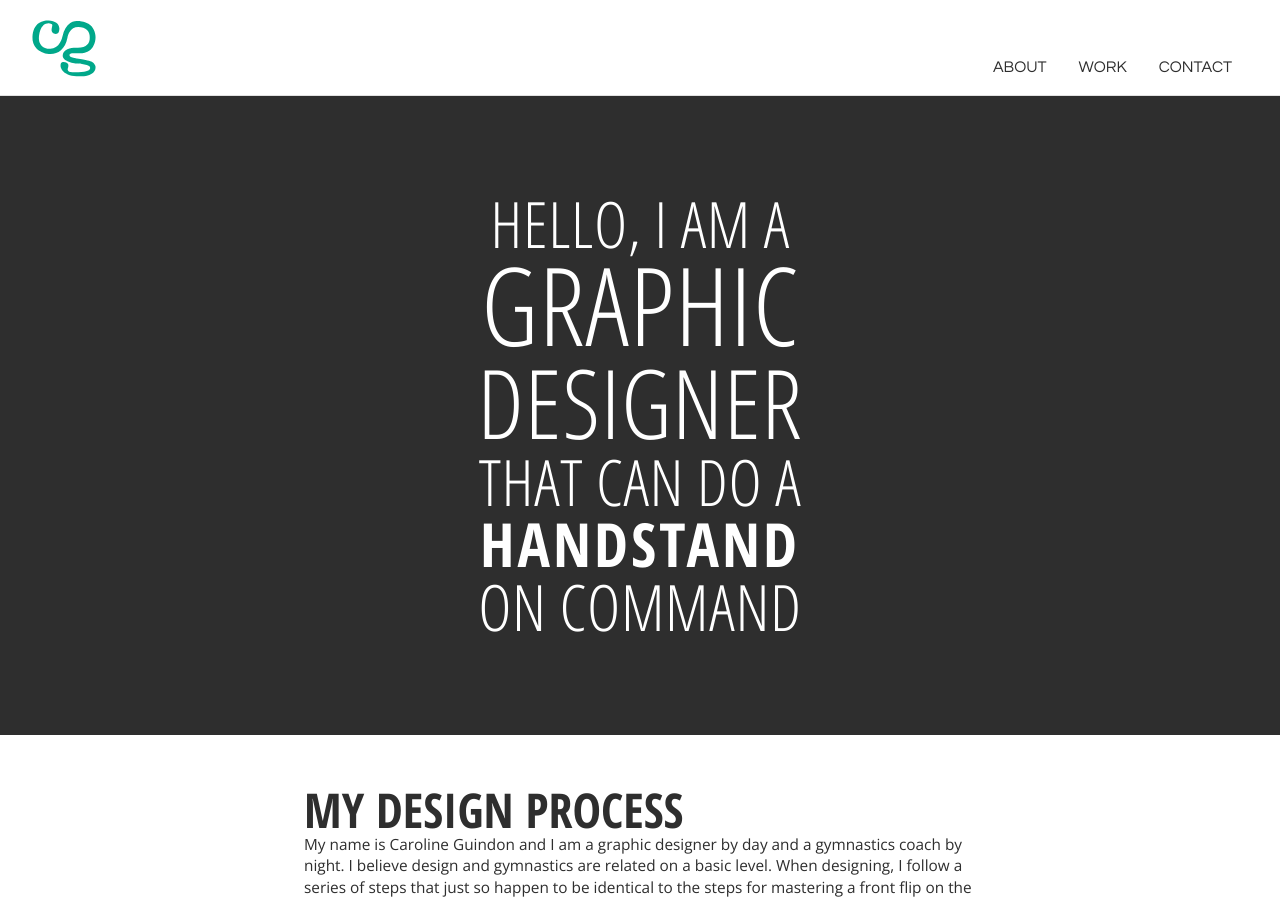
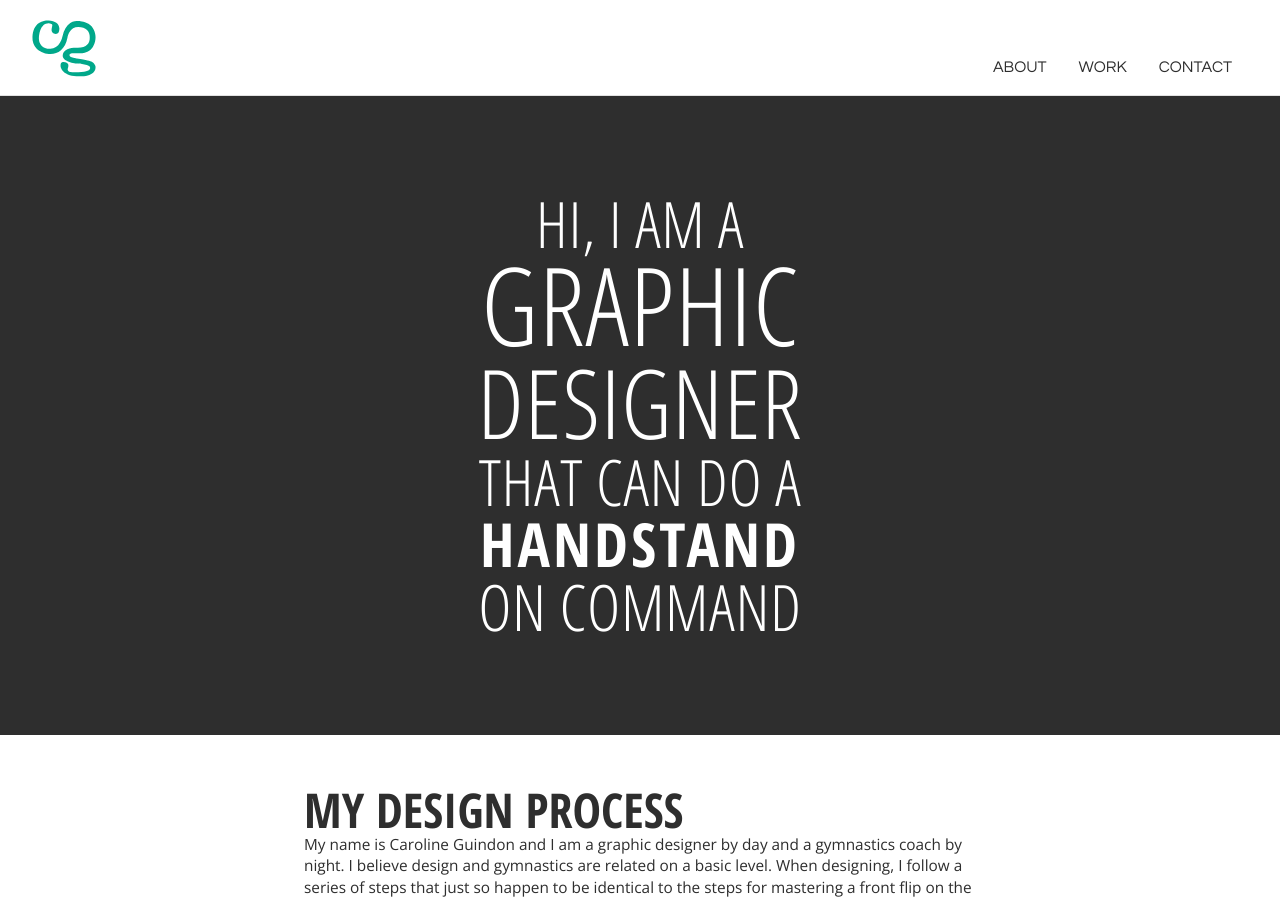
Before and after one commit to CGuindon/cgdesigned, a Jekyll site: the page built from index.html, in a window 1280 px wide and 900 px high. Built offline with Jekyll 4.4.1, drawn with Linux system fonts in a browser that asks for light colours.

Commit message:
Testing Commit
Changed Hello to Hi

```diff
--- a/index.html
+++ b/index.html
@@ -7,7 +7,7 @@ layout: default
 
 	<div class="unit unit-xs-1 unit-s-1 unit-m-1 unit-l-1" >
 		<div class="unit-spacer intro">
-			<p class="font-medium">Hello, I am a</p>
+			<p class="font-medium">Hi, I am a</p>
 			<p class="font-graphic">graphic</p>
 			<p class="font-designer">designer</p>
 			<p class="font-medium">that can do a</p>
```
